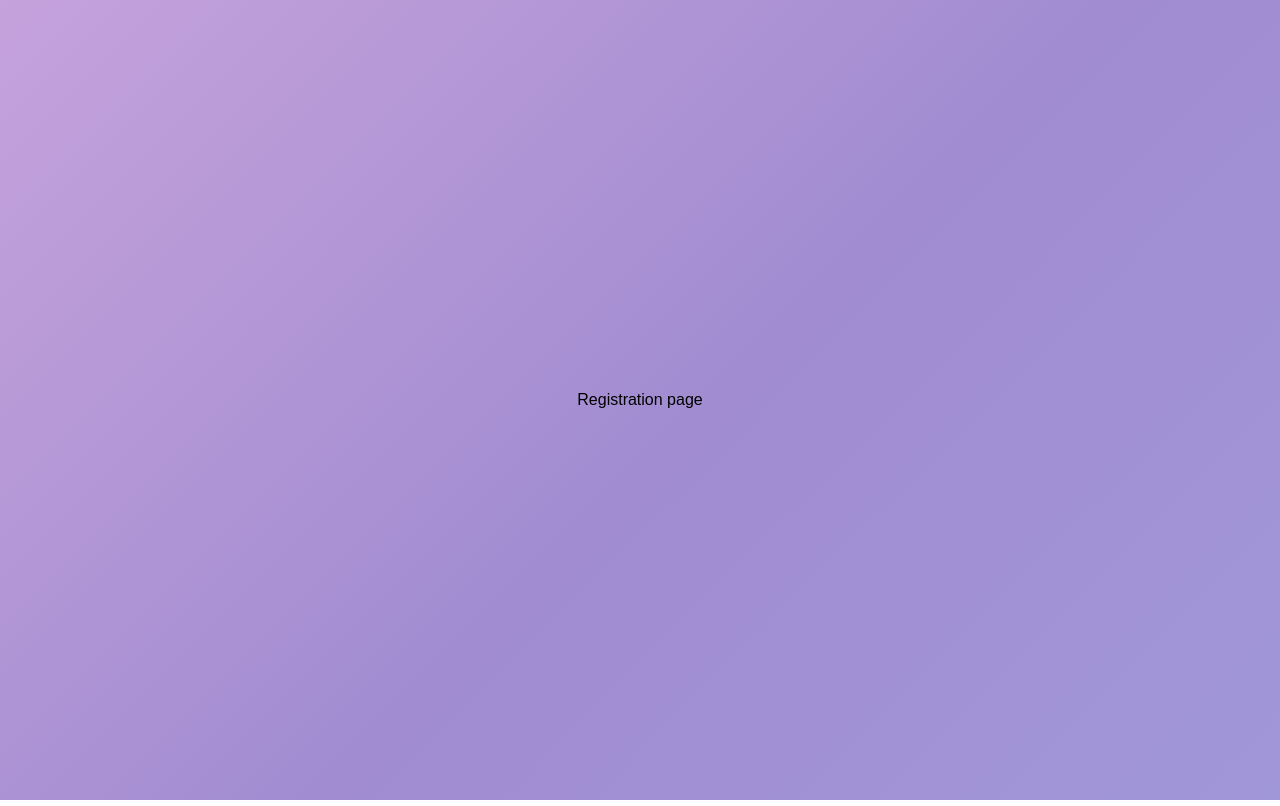
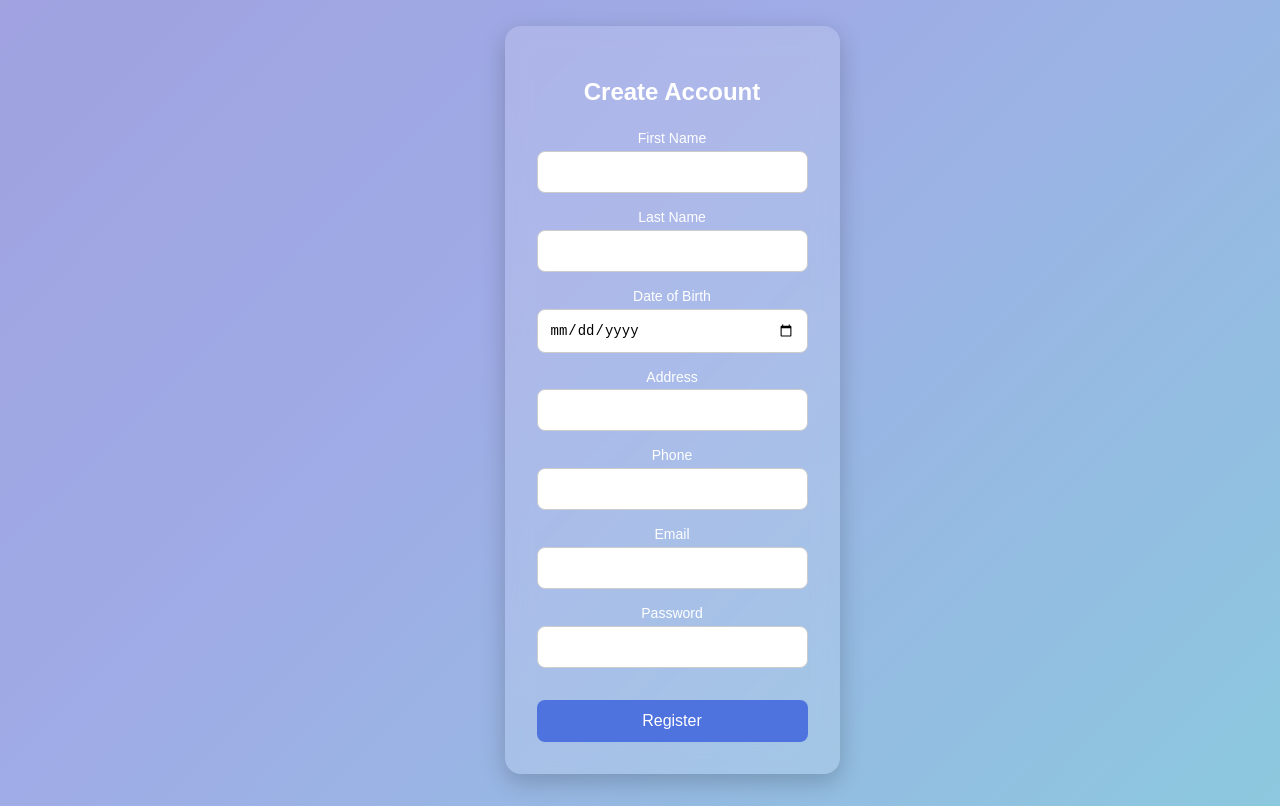
Before and after one commit to vinuthsriarampath/node_security, a React (Vite) app in the folder react-client/: page /register in a window 1280 px wide. Built offline with nearby package versions, Linux system fonts and the light colour scheme.

Commit message:
feat: implement Register page with form and navigation

```diff
--- /dev/null
+++ b/react-client/src/pages/Register.css
@@ -0,0 +1,62 @@
+.register-container {
+    background: rgba(255, 255, 255, 0.15);
+    padding: 2rem;
+    border-radius: 16px;
+    box-shadow: 0 8px 25px rgba(0,0,0,0.2);
+    width: 100%;
+    max-width: 420px;
+    backdrop-filter: blur(12px);
+    color: #fff;
+    animation: fadeIn 1.5s ease;
+  }
+
+  @keyframes fadeIn {
+    from { opacity: 0; transform: translateY(20px); }
+    to { opacity: 1; transform: translateY(0); }
+  }
+
+  h2 {
+    text-align: center;
+    margin-bottom: 1.5rem;
+  }
+
+  .input-group {
+    margin-bottom: 1rem;
+  }
+
+  .input-group label {
+    display: block;
+    margin-bottom: 0.3rem;
+    font-size: 14px;
+    font-weight: 500;
+  }
+
+  .input-group input {
+    width: 100%;
+    padding: 0.75rem;
+    border: 1px solid #ccc;
+    border-radius: 8px;
+    font-size: 14px;
+    outline: none;
+    background: #fff;
+    box-sizing: border-box;
+  }
+
+  .register-btn {
+    width: 100%;
+    padding: 0.75rem;
+    margin-top: 1rem;
+    border: none;
+    border-radius: 8px;
+    background: #4e73df;
+    color: #fff;
+    font-size: 16px;
+    cursor: pointer;
+    transition: 0.3s;
+    box-sizing: border-box;
+  }
+
+  .register-btn:hover {
+    background: #3759c8;
+    transform: scale(1.03);
+  }
--- a/react-client/src/pages/Register.tsx
+++ b/react-client/src/pages/Register.tsx
@@ -1,5 +1,72 @@
-export default function Register() {
-    return(
-        <p>Registration page</p>
-    )
-}
+import { useState } from 'react';
+import { useNavigate } from 'react-router-dom';
+import { registerUser } from '../services/AuthService';
+import './Register.css'; // Create this file with provided register.css content
+
+const Register = () => {
+    const [userDetails, setUserDetails] = useState({
+        firstName: '',
+        lastName: '',
+        dob: '',
+        address: '',
+        phone: '',
+        email: '',
+        password: '',
+    });
+
+    const navigate = useNavigate();
+
+    const handleChange = (e: React.ChangeEvent<HTMLInputElement>) => {
+        setUserDetails({ ...userDetails, [e.target.name]: e.target.value });
+    };
+
+    const onSubmit = async (e: React.FormEvent) => {
+        e.preventDefault();
+        try {
+            await registerUser(userDetails);
+            navigate('/');
+        } catch (err) {
+            console.error(err);
+        }
+    };
+
+    return (
+        <div className="register-container">
+            <h2>Create Account</h2>
+            <form id="registerForm" onSubmit={onSubmit}>
+                <div className="input-group">
+                    <label htmlFor="firstName">First Name</label>
+                    <input type="text" name="firstName" value={userDetails.firstName} onChange={handleChange} required />
+                </div>
+                {/* Repeat for other fields */}
+                <div className="input-group">
+                    <label htmlFor="lastName">Last Name</label>
+                    <input type="text" name="lastName" value={userDetails.lastName} onChange={handleChange} required />
+                </div>
+                <div className="input-group">
+                    <label htmlFor="dob">Date of Birth</label>
+                    <input type="date" name="dob" value={userDetails.dob} onChange={handleChange} required />
+                </div>
+                <div className="input-group">
+                    <label htmlFor="address">Address</label>
+                    <input type="text" name="address" value={userDetails.address} onChange={handleChange} required />
+                </div>
+                <div className="input-group">
+                    <label htmlFor="phone">Phone</label>
+                    <input type="tel" name="phone" value={userDetails.phone} onChange={handleChange} required />
+                </div>
+                <div className="input-group">
+                    <label htmlFor="email">Email</label>
+                    <input type="email" name="email" value={userDetails.email} onChange={handleChange} required />
+                </div>
+                <div className="input-group">
+                    <label htmlFor="password">Password</label>
+                    <input type="password" name="password" value={userDetails.password} onChange={handleChange} required />
+                </div>
+                <button type="submit" className="register-btn">Register</button>
+            </form>
+        </div>
+    );
+};
+
+export default Register;
```
